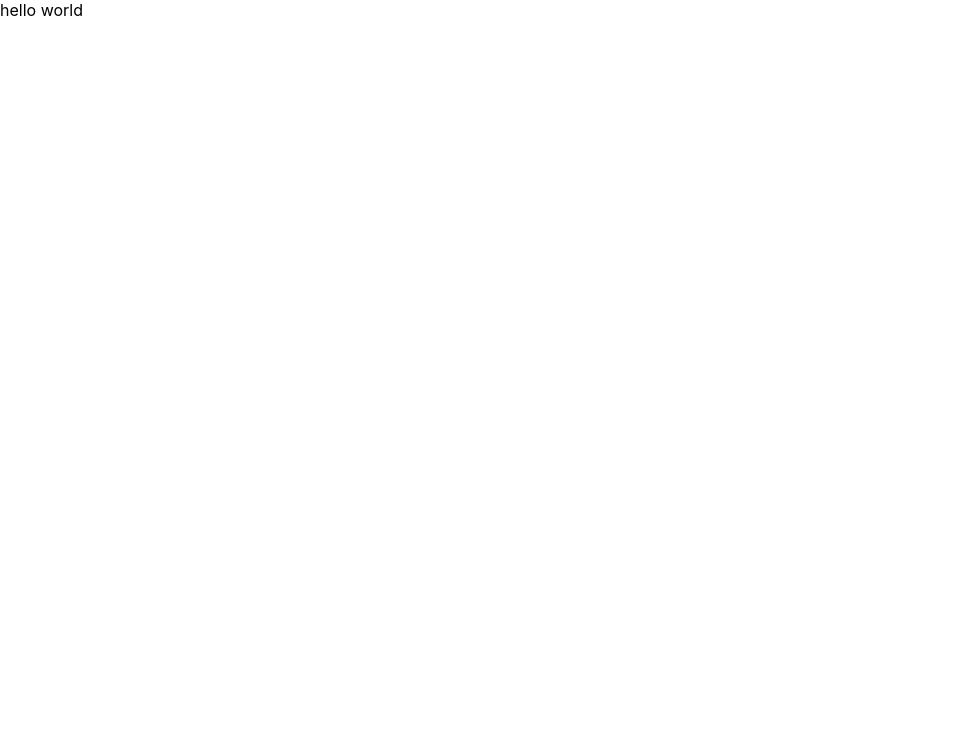
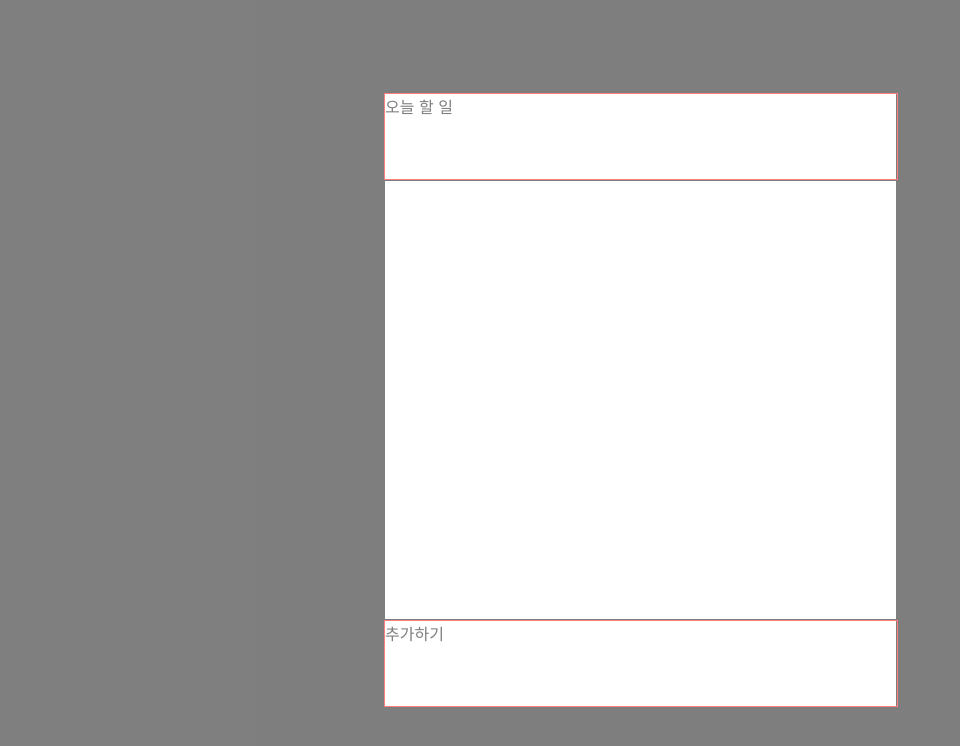
Before and after one commit to daepan/todo-list-ts, a React (Create React App) app: page / in a window 1280 px wide. Shown: the top 746 px of the page, without its empty margins (0-960 px from the left). Built offline with nearby package versions, Linux system fonts and the light colour scheme.

Commit message:
style: Design TodoList wireframe

```diff
--- a/src/App.tsx
+++ b/src/App.tsx
@@ -1,11 +1,61 @@
 import React from 'react';
+import { useQuery } from 'react-query';
+import styled  from 'styled-components';
+import * as api from './api';
+
+
+const Main = styled.div`
+  width: 100vw;
+  height: 100vh;
+  display: flex;
+  justify-content: center;
+  align-items: center;
+  background-color: black;
+  opacity: 0.5;
+`;
+
+const TodoListBox = styled.div`
+  width: 512px;
+  height: 614px;
+  display: flex;
+  flex-direction: column;
+  background-color: white;
+`
+
+const TodoHeader = styled.div`
+  width: 512px;
+  height: 100px;
+  border: 1px solid red;
+`
+
+const TodoContent = styled.div`
+  width: 512px;
+  height: 514px;
+  border: 1px solid black;
+  overflow: scroll;
+`
+const TodoFooter = styled.div`
+  width: 512px;
+  height: 100px;
+  border: 1px solid red;
+`
 
 function App() {
   return (
-    <div>
-      hello world
-    </div>
+    <Main>
+      <TodoListBox>
+        <TodoHeader>
+          오늘 할 일
+        </TodoHeader>
+        <TodoContent>
+        </TodoContent>
+        <TodoFooter>
+          추가하기
+        </TodoFooter>
+      </TodoListBox>
+    </Main>
   );
 }
 
+
 export default App;
```
